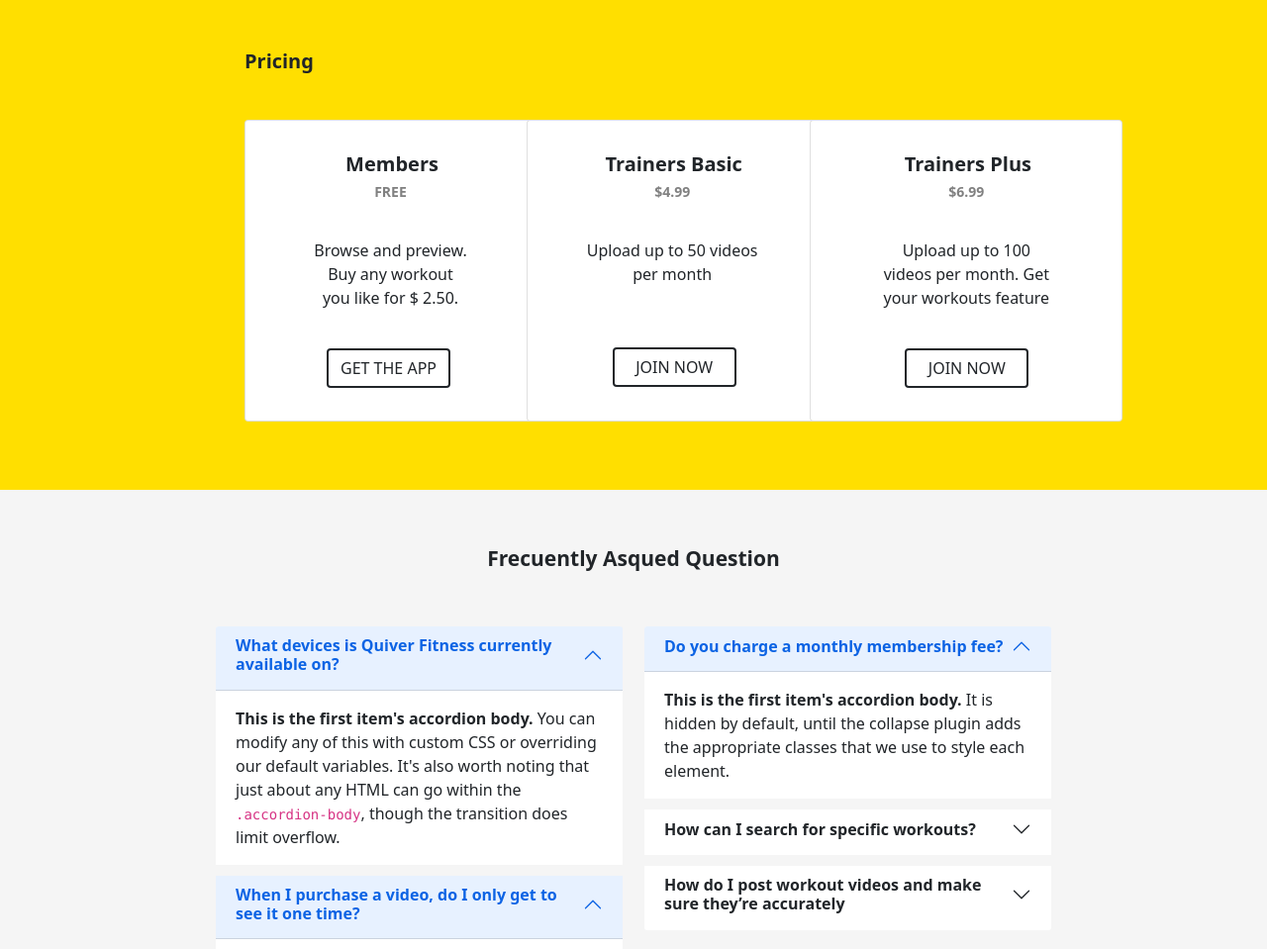
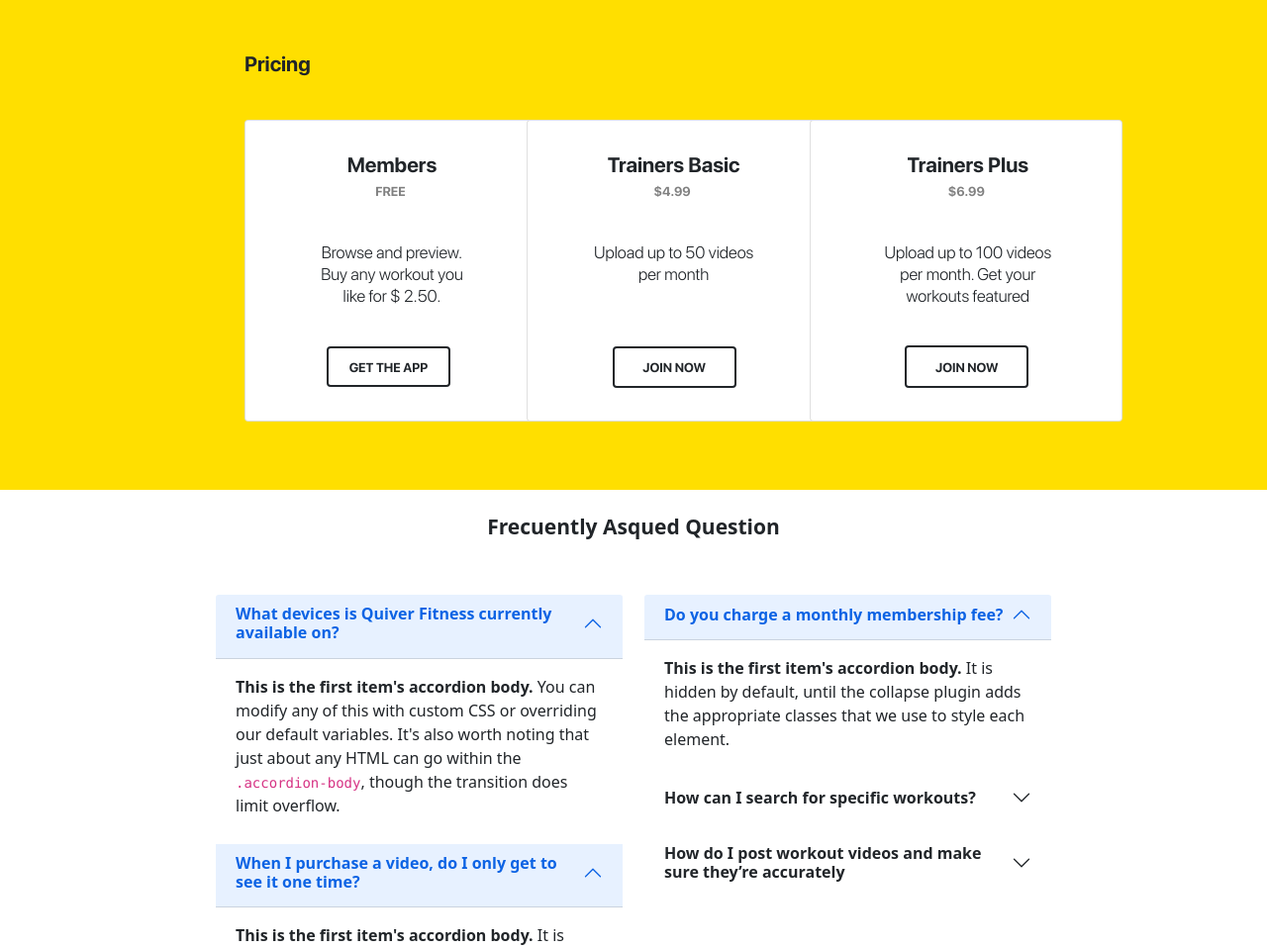
Before and after one commit to andrescastromamani/QuiverFitness, a plain HTML site: page index.html in a window 1280 px wide. Shown: the part 2760-3719 px from the top of the page at 99% size. Drawn offline with nearby package versions, Linux system fonts and the light colour scheme; files whose address does not match are found by name.

Commit message:
Alineamos la seccion de pricing

```diff
--- a/css/styles.css
+++ b/css/styles.css
@@ -496,7 +496,12 @@ img         { vertical-align: top;  }
     padding: 2rem;
     background-color: rgb(255, 223,0);
 }
-
+.pricing-members{
+    font-family: 'SFProDisplay-Bold';
+}
+.pricing .title-section, .price, .btn-members,.btn-basic,.btn-plus{
+    font-family: 'SFProDisplay-Bold';
+}
 .card-pricing{
     margin-bottom: 2rem;
     padding: 3rem;
@@ -504,6 +509,8 @@ img         { vertical-align: top;  }
 }
 .paragraph-pricing{
     margin-bottom: 2rem;
+    font-family: 'SFProDisplay-Light';
+    line-height: 22px;
 }
 
 @media (min-width: 992px) {
@@ -515,12 +522,13 @@ img         { vertical-align: top;  }
     }
     .pricing .title-section{
         text-align: start;
-        font-size: 20px;
-        font-weight: bold;
+        font-size: 21px;
+        margin-top: 2px;
+        margin-left: 0px;
+        margin-bottom: 29px;
     }
     .pricing-members{
-        font-size: 20px;
-        font-weight: bold;
+        font-size: 21px;
         margin-top: 2px;
         margin-left: 3px;
         margin-bottom: 5px;
@@ -532,7 +540,7 @@ img         { vertical-align: top;  }
         padding-top: 30px;
     }
     .card-pricing .price{
-        font-size: 14px;
+        font-size: 13px;
         font-weight: bold;
         color: gray;
         margin-bottom: 0;
@@ -546,6 +554,12 @@ img         { vertical-align: top;  }
     .col-plus{
         padding-left: 30px;
     }
+    .paragraph-pricing{
+        margin-top: 3px;
+        font-size: 17px;
+        margin-left: 3px;
+    }
+
     .paragraph-pricing:first-of-type{
         margin-bottom: 34px;
         padding: 5px 24px;
@@ -562,17 +576,35 @@ img         { vertical-align: top;  }
         width: 125px;
         margin-left: 34px;
         border: 2px solid;
+        margin-top: 1px;
+        height: 41px;
+        padding: 7px;
+    }
+    .btn-members p{
+        font-size: 13px;
+        margin-top: 3px;
     }
     .card-pricing .btn-basic{
         width: 125px;
         margin-top: 23px;
         margin-left: 38px;
         border: 2px solid;
+        height: 42px;
+    }
+    .btn-basic p{
+        font-size: 13px;
+        margin-top: 4px;
+    }
     }
     .card-pricing .btn-plus{
         width: 125px;
         margin-left: 47px;
         border: 2px solid;
+        height: 43px;
+    }
+    .btn-plus p{
+        font-size: 13px;
+        margin-top: 5px;
     }
 }
 
--- a/index.html
+++ b/index.html
@@ -191,7 +191,7 @@
           <div class="row ">
             <div class="col-2 number">1</div>
             <div class="col-10">
-              <p class="paragraph-trainers">Email us at info@quiverfitness.com and tell us more about yourself and your
+              <p class="paragraph-trainers">Email us at <a href="#">info@quiverfitness.com</a> and tell us more about yourself and your
                 experience in the fitness industry. Please include links to relevant online conten</p>
             </div>
           </div>
@@ -244,7 +244,7 @@
             <p class="paragraph-pricing">Browse and preview.
               Buy any workout you
               like for $ 2.50.</p>
-            <button type="button" class="btn btn-outline-dark btn-members">GET THE APP</button>
+            <button type="button" class="btn btn-outline-dark btn-members"><p>GET THE APP</p></button>
           </div>
         </div>
         <div class="col-12 col-md-6 col-lg-4 col-basic">
@@ -254,7 +254,7 @@
             <hr>
             <p class="paragraph-pricing">Upload up to 50 videos
               per month</p>
-            <button type="button" class="btn btn-outline-dark btn-basic">JOIN NOW</button>
+            <button type="button" class="btn btn-outline-dark btn-basic"><p>JOIN NOW</p></button>
           </div>
         </div>
         <div class="col-12 col-lg-4 col-plus">
@@ -262,8 +262,8 @@
             <h2 class="pricing-members">Trainers Plus</h2>
             <p class="price">$6.99</p>
             <hr>
-            <p class="paragraph-pricing">Upload up to 100 videos per month. Get your workouts feature</p>
-            <button type="button" class="btn btn-outline-dark btn-plus">JOIN NOW</button>
+            <p class="paragraph-pricing">Upload up to 100 videos per month. Get your workouts featured</p>
+            <button type="button" class="btn btn-outline-dark btn-plus"><p>JOIN NOW</p></button>
           </div>
         </div>
       </div>
```
